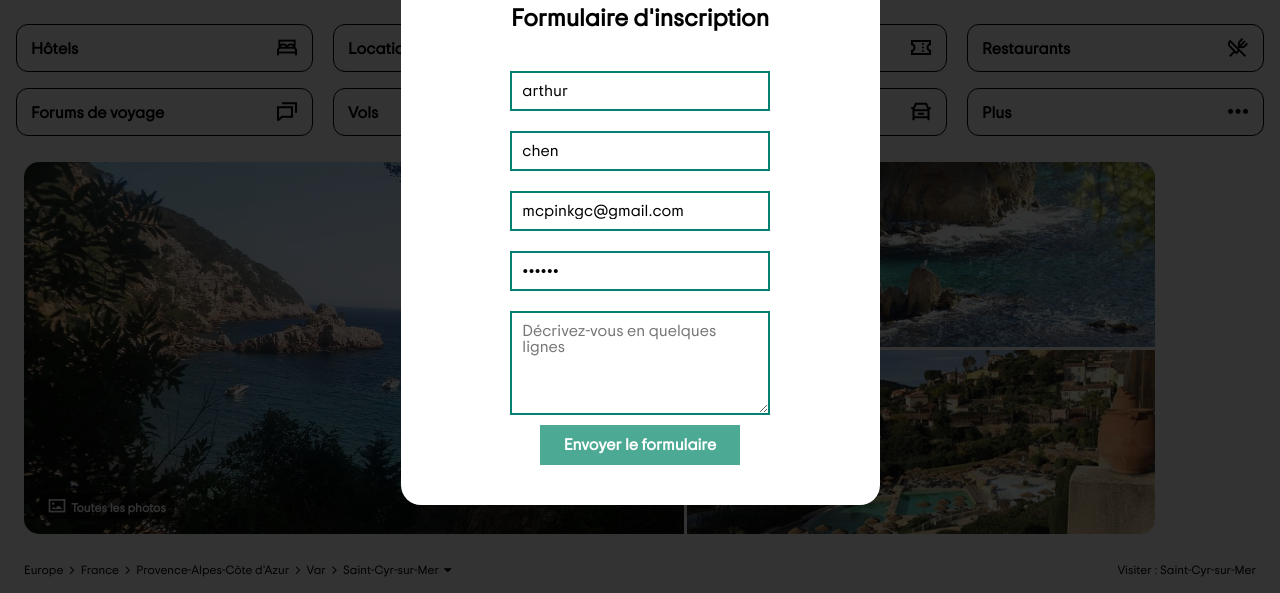
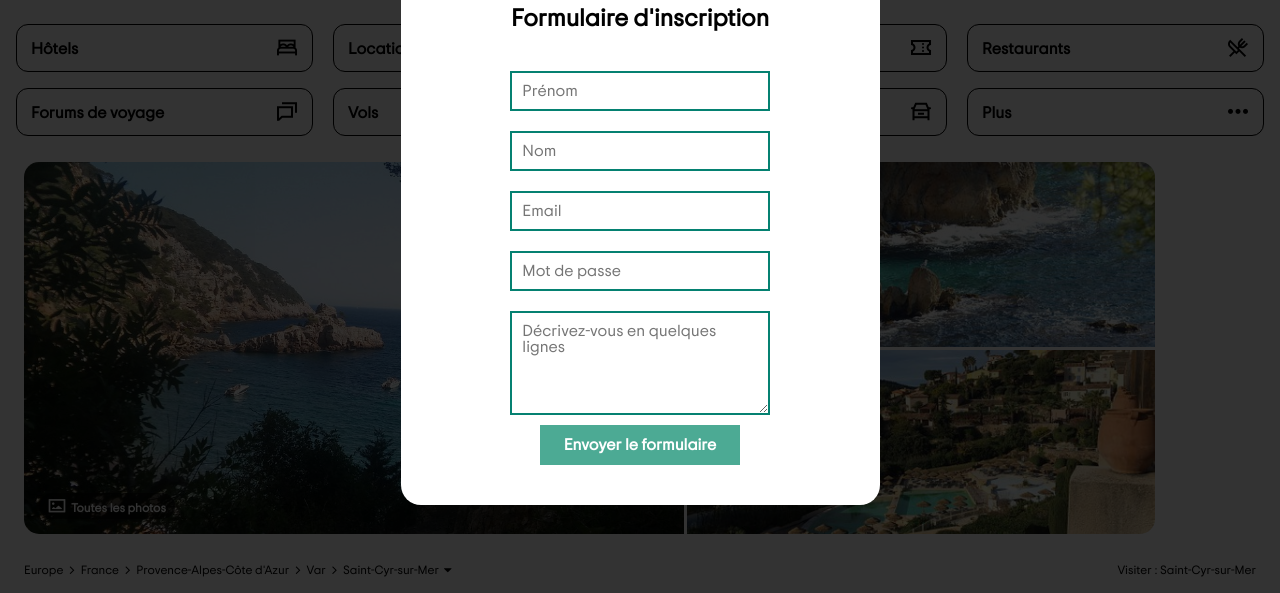
Before and after one commit to Azijin/replica-tripadvisor-front-end, a plain HTML site: page index.html in a window 1280 px wide. Both pictures are taken after a click on the button "Connectez-vous". Shown: the part 164-757 px from the top of the page. Drawn offline with nearby package versions, Linux system fonts and the light colour scheme; files whose address does not match are found by name.

Commit message:
delete value in input's form

```diff
--- a/index.html
+++ b/index.html
@@ -901,7 +901,7 @@
               type="text"
               name="firstname"
               id="firstname"
-              value="arthur"
+              value=""
               placeholder="Prénom"
               required
               autocomplete="given-name"
@@ -910,7 +910,7 @@
               type="text"
               name="surname"
               id="surname"
-              value="chen"
+              value=""
               placeholder="Nom"
               required
               autocomplete="family-name"
@@ -919,7 +919,7 @@
               type="email"
               name="email"
               id="email"
-              value="mcpinkgc@gmail.com"
+              value=""
               placeholder="Email"
               required
               autocomplete="email"
@@ -928,7 +928,7 @@
               type="password"
               name="password"
               id="password"
-              value="azerty"
+              value=""
               placeholder="Mot de passe"
               required
               autocomplete="new-password"
```
